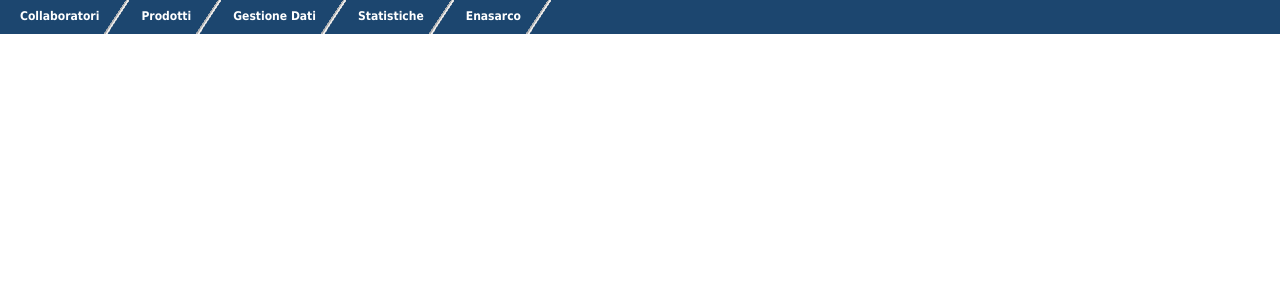
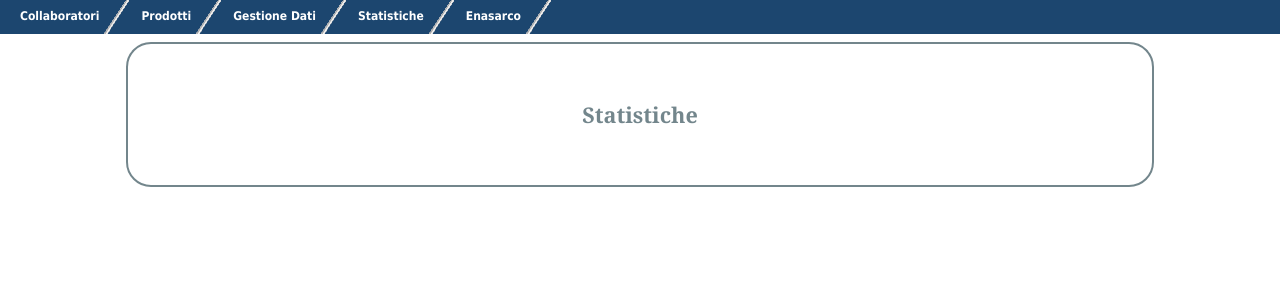
Before and after one commit to carmelomigliore/europharma, a PHP site: page /index.php?section=globalstats in a window 1280 px wide. Shown: the part 204-504 px from the top of the page. Run offline with PHP 8.4, Linux system fonts and the light colour scheme; data that the repository does not hold is empty; some libraries are stand-ins or nearby versions.

Commit message:
update globalstats

```diff
--- a/globalstats.php
+++ b/globalstats.php
@@ -285,6 +285,7 @@ if($action=='results'){
 	}
 	fclose($fp);
 
+
 	echo('<table border="1">');
 	echo('<tr>');
 	foreach ($columns as $column){
@@ -304,6 +305,9 @@ if($action=='results'){
 
 }
 
+echo('<div class="caricodati" align="center" style="width:80%;"><div class="title">
+		<br>	<h1><p>Statistiche</p></h1>
+		</div>');
 if($action=='form'){
 	$queryprodotti = $db->prepare('SELECT id, nome FROM prodotti ORDER BY nome');
 	$queryagenti = $db->prepare('SELECT id, nome, cognome FROM agenti ORDER BY cognome');
@@ -370,5 +374,6 @@ if($action=='form'){
   	<td><input type="checkbox" name="raggruppacollaboratori" value="true">Raggruppa per collaboratori</td></tr>');
 	echo('<tr><td><input type="submit" name="invia"></td></tr>');
 	echo('</table></form>');
+	echo('</div>');
 }
 ?>
```
